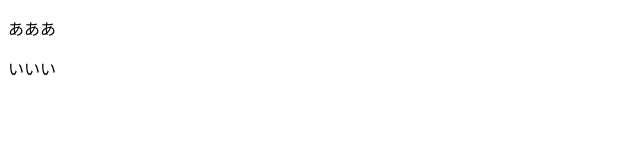
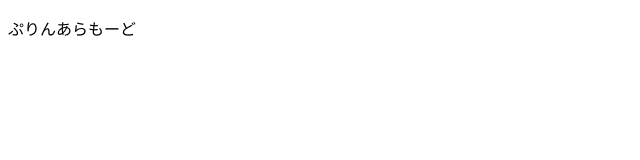
Before and after one commit to halna-nakamura/git_tutorial, a plain HTML site: page index.html in a window 1280 px wide. Shown: the whole page, without its empty margins (0-640 px from the left). Drawn offline with Linux system fonts and the light colour scheme.

Commit message:
ぷりんあらもーどを追加

```diff
--- a/index.html
+++ b/index.html
@@ -6,7 +6,6 @@
     <title>Title</title>
 </head>
 <body>
-<p>あああ</p>
-<p>いいい</p>
+<p>ぷりんあらもーど</p>
 </body>
 </html>
```
